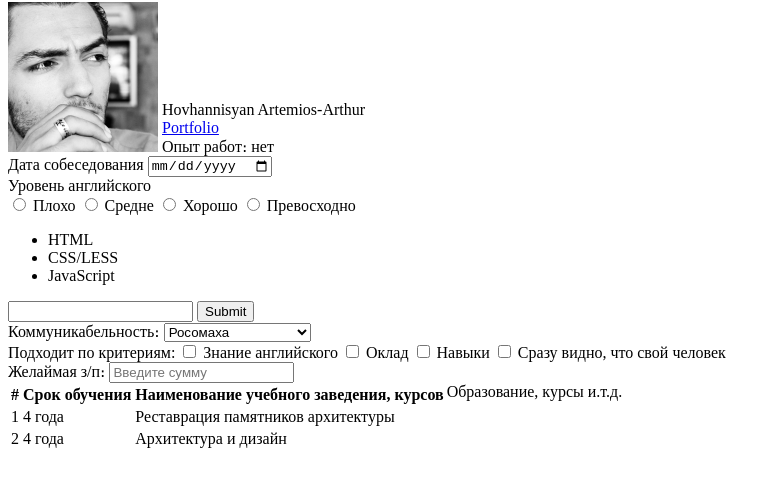
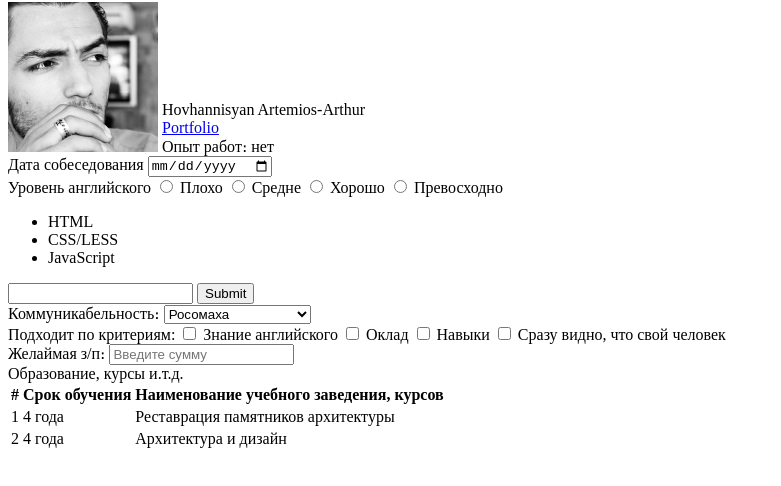
Before and after one commit to Demofont/JuniorFrontEnd, a plain HTML site: page index.html in a window 1280 px wide. Shown: the part 78-564 px from the top of the page, without its empty margins (0-781 px from the left). Drawn offline with Linux system fonts and the light colour scheme.

Commit message:
Дубль 3

```diff
--- a/index.html
+++ b/index.html
@@ -34,7 +34,6 @@
         <!--eng-->
         <div>
             <span>Уровень английского</span>
-            <form action"">
                 <input type="radio" name="level" value="bad">
                 <span> Плохо </span>
                 <input type="radio" name="level" value="midle">
@@ -86,7 +85,9 @@
         </div>
         <!--Образование-->
         <div>
+            <div>
             <span>Образование, курсы и.т.д.</span>
+            </div>
             <table align="left">
                 <tr>
                     <th>#</th>
```
